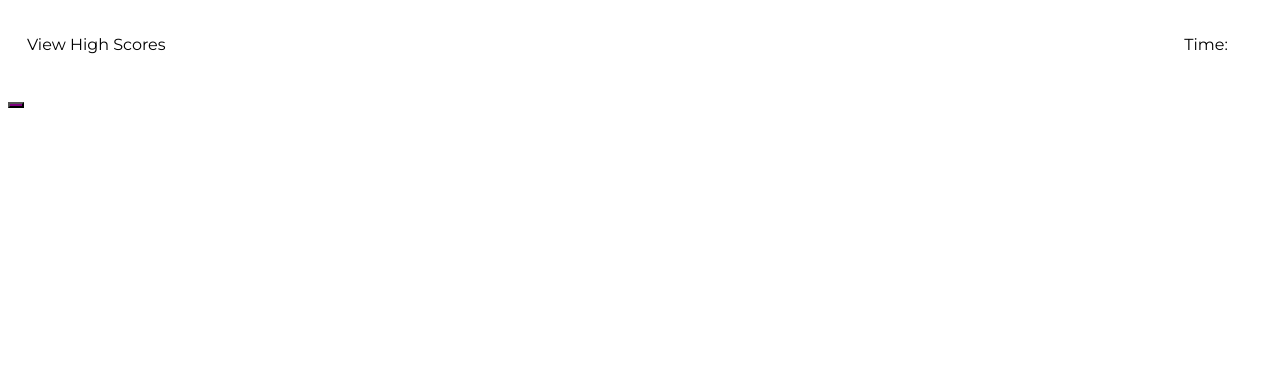
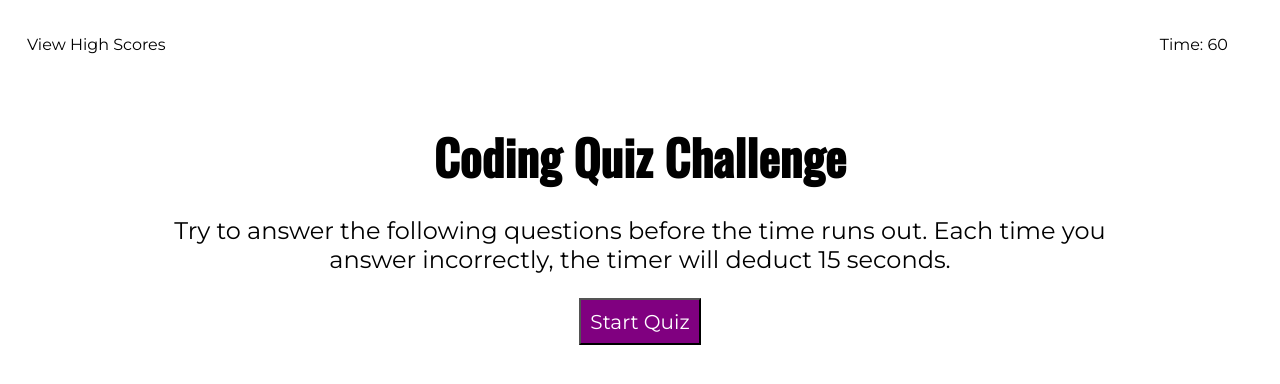
Before and after one commit to tbetti/CS-Quiz, a plain HTML site: page index.html in a window 1280 px wide. Drawn offline with nearby package versions, Linux system fonts and the light colour scheme.

Commit message:
Created first card with js, adjusted styling

```diff
--- a/assets/script.js
+++ b/assets/script.js
@@ -0,0 +1,23 @@
+var timeEl = document.querySelector("#timer");
+var secondsLeft = 60;
+
+// Create first card
+var cardHeaderEl = document.getElementById("card-header");
+var cardDescriptEl=document.getElementById("card-description");
+var startBtn = document.querySelector("button");
+
+cardHeaderEl.innerHTML = "Coding Quiz Challenge";
+cardDescriptEl.innerHTML = "Try to answer the following questions before the time runs out.  Each time you answer incorrectly, the timer will deduct 15 seconds."
+startBtn.innerHTML = "Start Quiz";
+
+
+// Create timer
+function setTimer(){
+    var timerInterval = setInterval(function(){
+        secondsLeft--;
+        timeEl.textContent = secondsLeft;
+        if (secondsLeft === 0){
+            clearInterval(timerInterval);
+        }
+    }, 1000);
+}
--- a/assets/style.css
+++ b/assets/style.css
@@ -8,18 +8,32 @@ header{
 }
 
 .card{
-    justify-content: center;
+    display: flex;
+    flex-direction: column;
+    width: 75%;
+    margin-left: auto;
+    margin-right: auto;
     align-items: center;
+    font-family: 'Montserrat', sans-serif;
+    font-size: 24px;
 }
 
 .card-header{
+    margin-bottom: 0%;
     font-family: 'Oswald', sans-serif;
+}
+
+.card-description{
+    display: flex;
+    text-align: center;
 }
 
 button{
     background-color: purple;
     color: white;
+    padding: 1%;
     font-family: 'Montserrat', sans-serif;
+    font-size: 20px;
 }
 
 button:hover{
--- a/index.html
+++ b/index.html
@@ -2,7 +2,7 @@
 <html lang="en-US">
     <head>
         <meta charset="UTF-8">
-        <meta name="viewport" content="width=device-width, initial scale=1">
+        <meta name="viewport" content="width=device-width">
         <title>Coding Quiz</title>
 
         <!-- Link to style sheet -->
@@ -16,19 +16,19 @@
     <body>
         <header>
             <a id="view-high-scores">View High Scores</a>
-            <p id="timer">Time: </p>
+            <p>Time: <span id="timer">60</span></p>
         </header>
         <div class="card">
-            <h1 class="card-header">
+            <h1 class="card-header" id="card-header">
                 <!-- JavaScript code will fill this part -->
             </h1>
-            <p class="card-description">
+            <p class="card-description" id="card-description">
                 <!-- JavaScript code will fill this part -->
             </p>
             <button>
                 <!-- JavaScript code will fill this part -->
             </button>
         </div>
-        <script scrc="./assets/script.js"></script>
+        <script src="./assets/script.js"></script>
     </body>
 </html>
```
